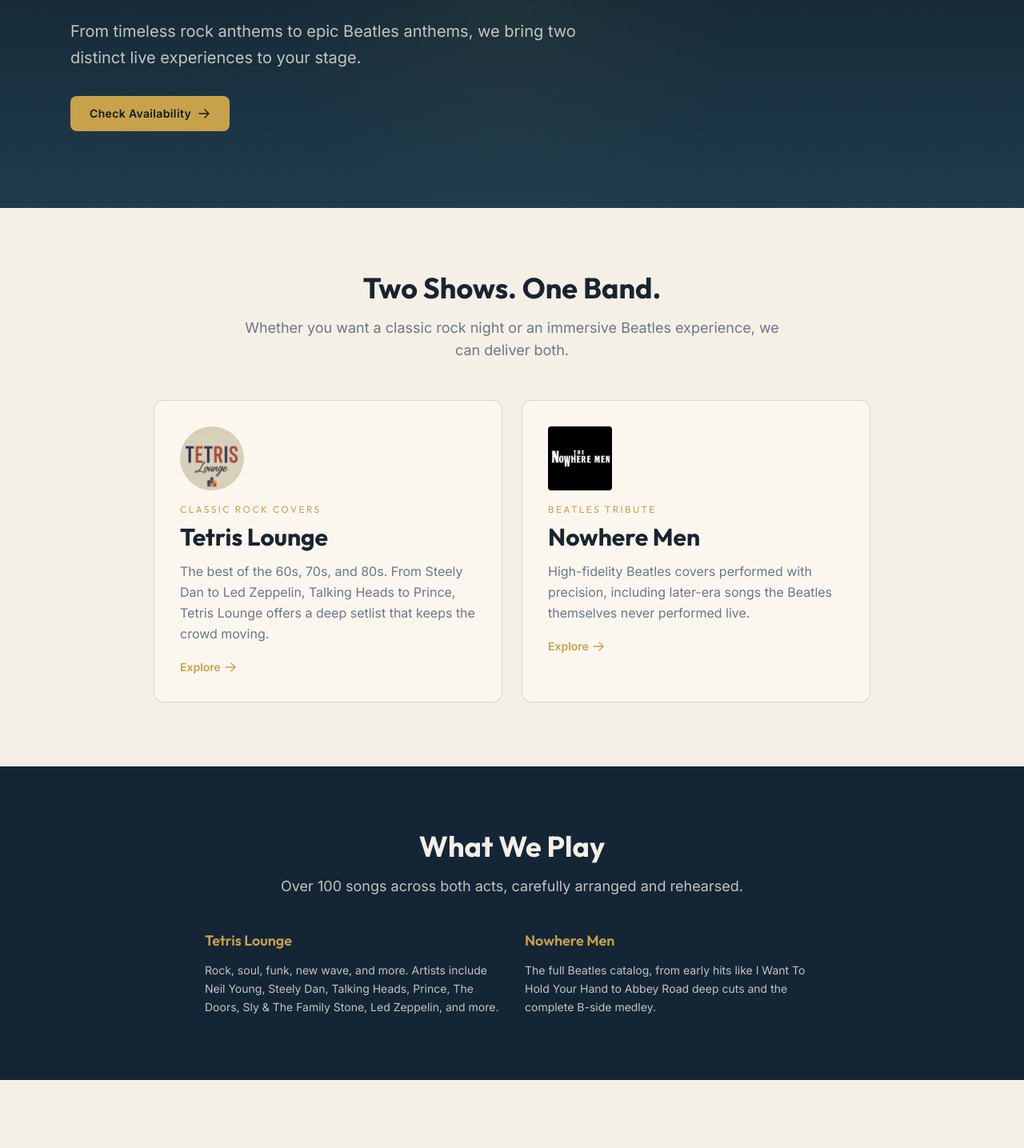
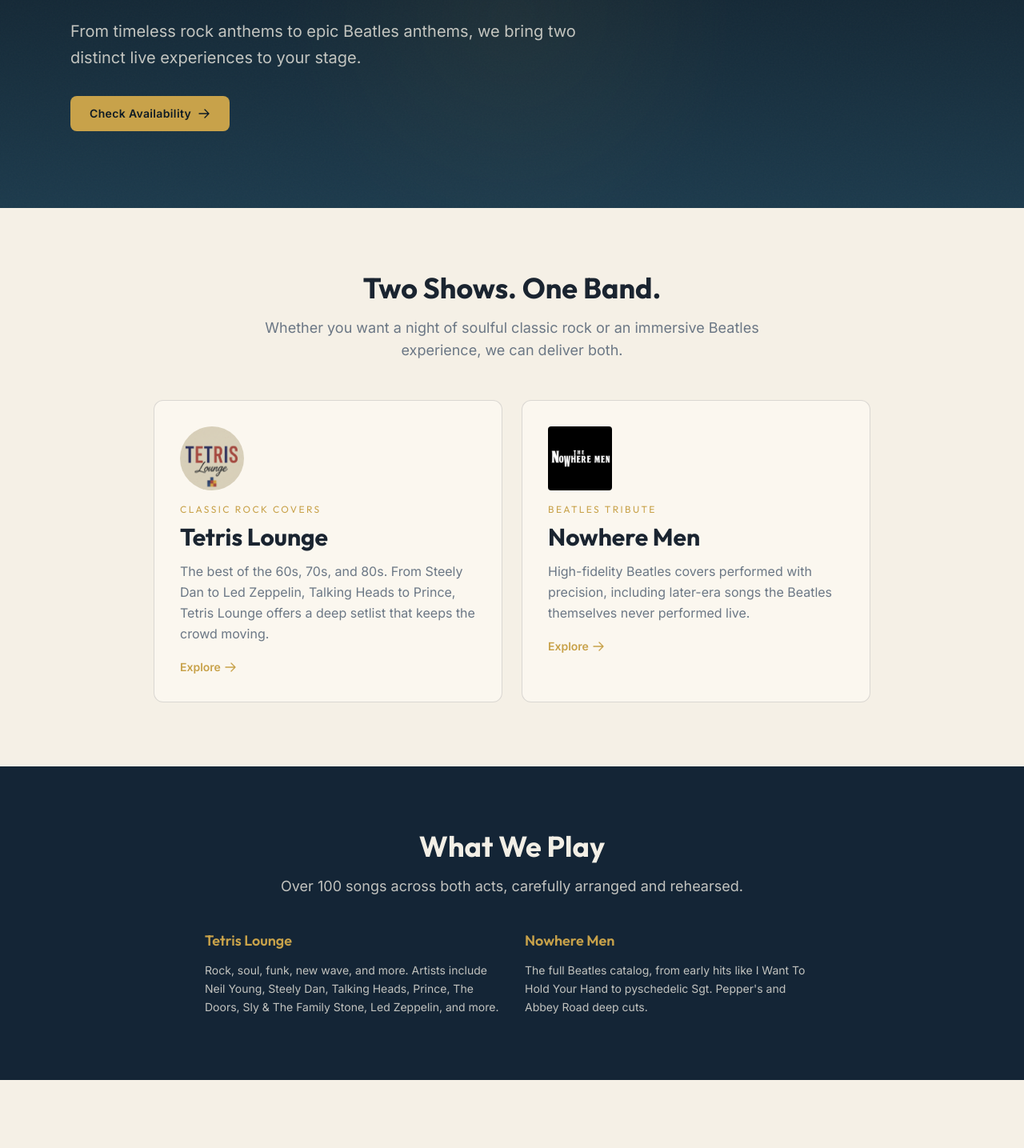
Before and after one commit to jr378/tetris-lounge, a Next.js app: page / in a window 1280 px wide. Shown: the part 277-1712 px from the top of the page at 80% size. Built offline with nearby package versions, Linux system fonts and the light colour scheme.

Commit message:
Refine descriptions for Two Shows and Nowhere Men

```diff
--- a/src/content.ts
+++ b/src/content.ts
@@ -67,7 +67,7 @@
   twoShows: {
     heading: "Two Shows. One Band.",
     description:
-      "Whether you want a classic rock night or an immersive Beatles experience, we can deliver both.",
+      "Whether you want a night of soulful classic rock or an immersive Beatles experience, we can deliver both.",
     tetris: {
       tagline: "Classic Rock Covers",
       description:
@@ -92,7 +92,7 @@
     nowhere: {
       heading: "Nowhere Men",
       description:
-        "The full Beatles catalog, from early hits like I Want To Hold Your Hand to Abbey Road deep cuts and the complete B-side medley.",
+        "The full Beatles catalog, from early hits like I Want To Hold Your Hand to pyschedelic Sgt. Pepper's and Abbey Road deep cuts.",
     },
   },
 
```
